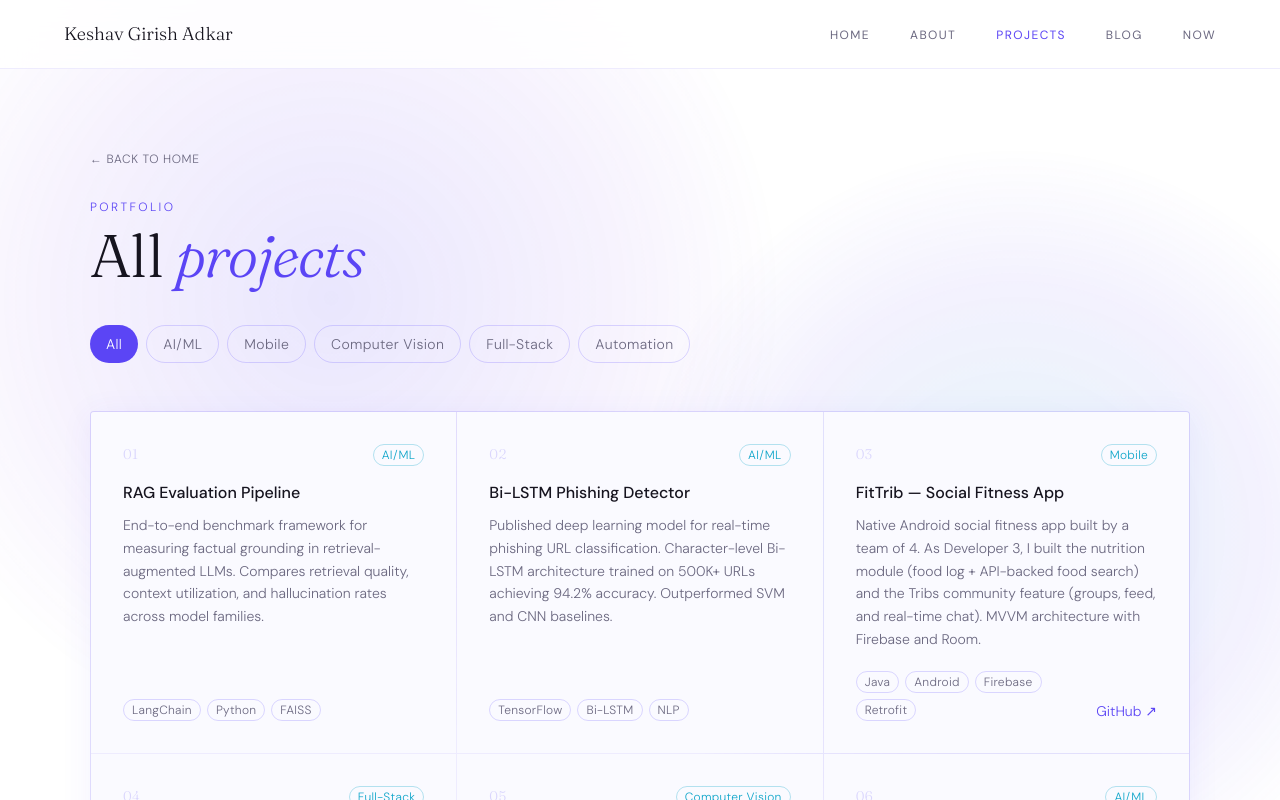
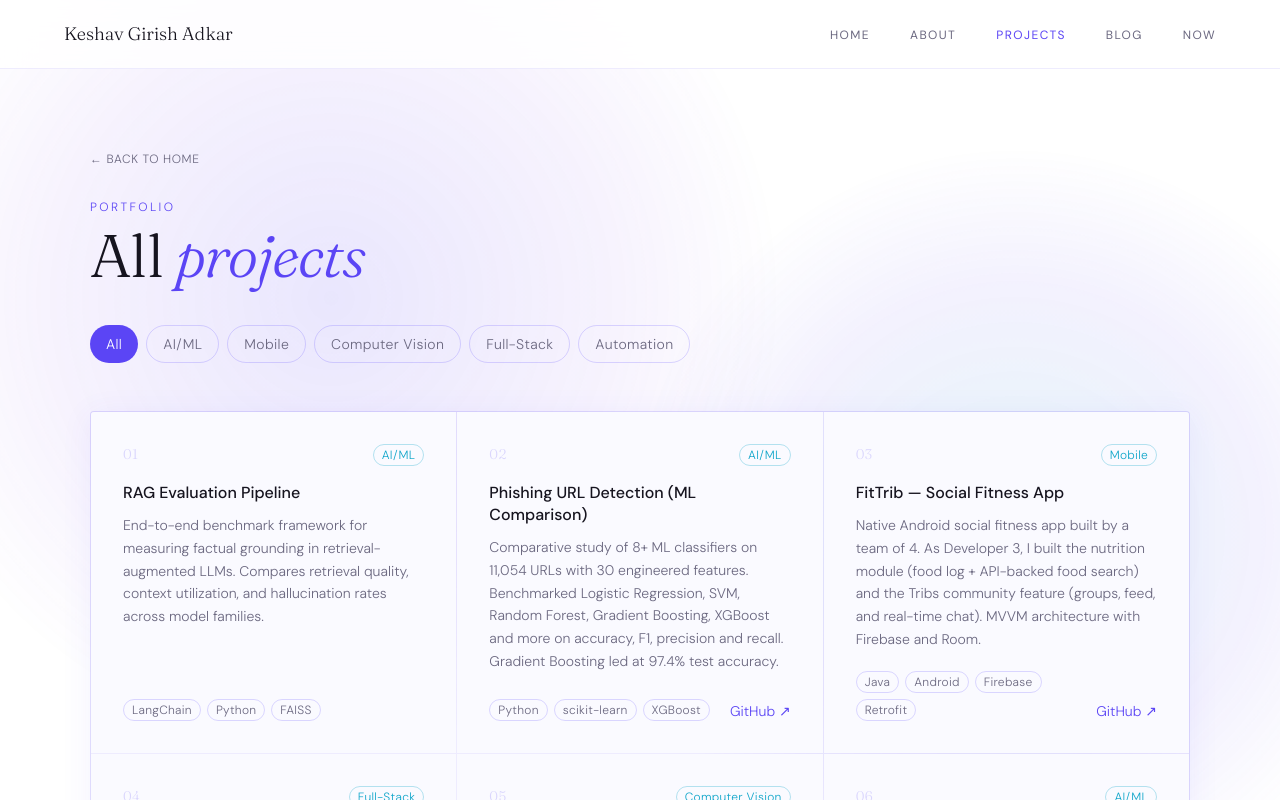
Before and after one commit to KESHAV8087/KESHAV8087.github.io, a React (Vite) app: page /#/projects in a window 1280 px wide. Shown: the top 800 px of the page. Built offline with nearby package versions, Linux system fonts and the light colour scheme.

Commit message:
Update phishing ML project with link

```diff
--- a/src/data/content.js
+++ b/src/data/content.js
@@ -91,13 +91,13 @@ export const projects = [
     github: null,
   },
   {
-    id: "phishing",
+    id: "phishing-ml",
     num: "02",
-    title: "Bi-LSTM Phishing Detector",
-    desc: "Published deep learning model for real-time phishing URL classification. Character-level Bi-LSTM architecture trained on 500K+ URLs achieving 94.2% accuracy. Outperformed SVM and CNN baselines.",
-    tech: ["TensorFlow", "Bi-LSTM", "NLP"],
+    title: "Phishing URL Detection (ML Comparison)",
+    desc: "Comparative study of 8+ ML classifiers on 11,054 URLs with 30 engineered features. Benchmarked Logistic Regression, SVM, Random Forest, Gradient Boosting, XGBoost and more on accuracy, F1, precision and recall. Gradient Boosting led at 97.4% test accuracy.",
+    tech: ["Python", "scikit-learn", "XGBoost"],
     category: "AI/ML",
-    github: null,
+    github: "https://github.com/KESHAV8087/Detection-of-Phishing-URL-s-using-Machine-Learning",
   },
   {
     id: "fittrib",
```
